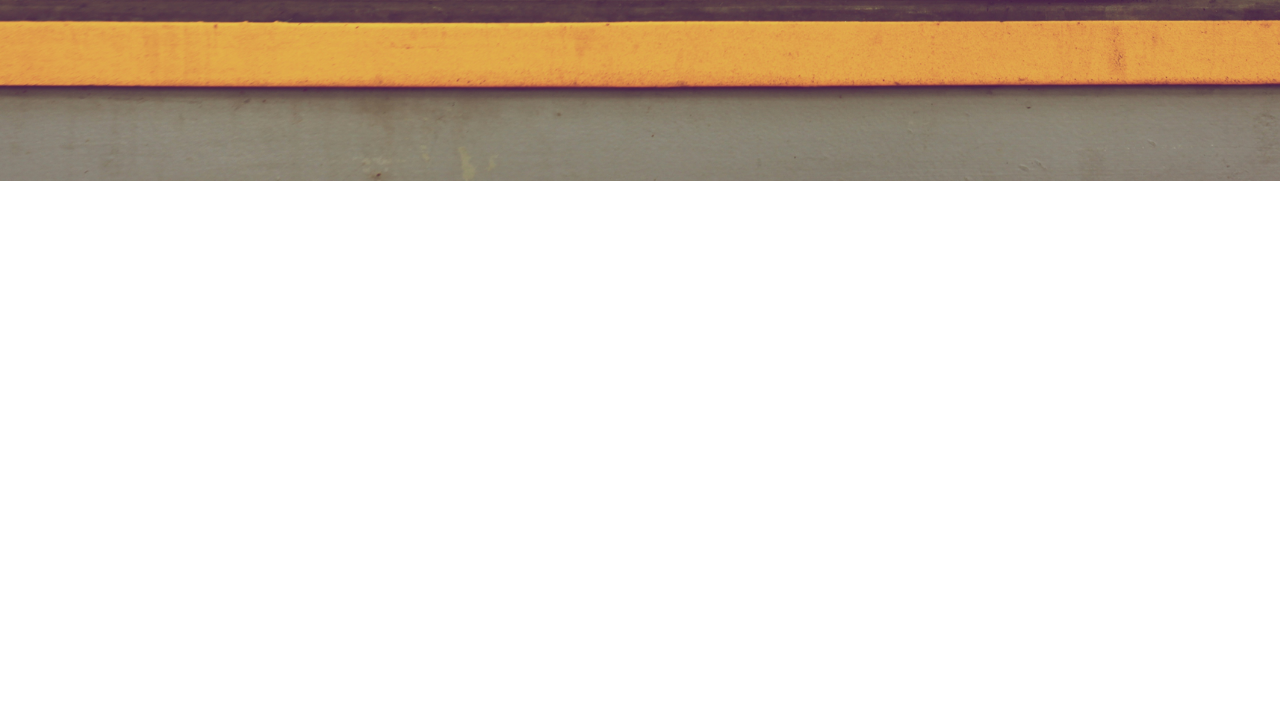
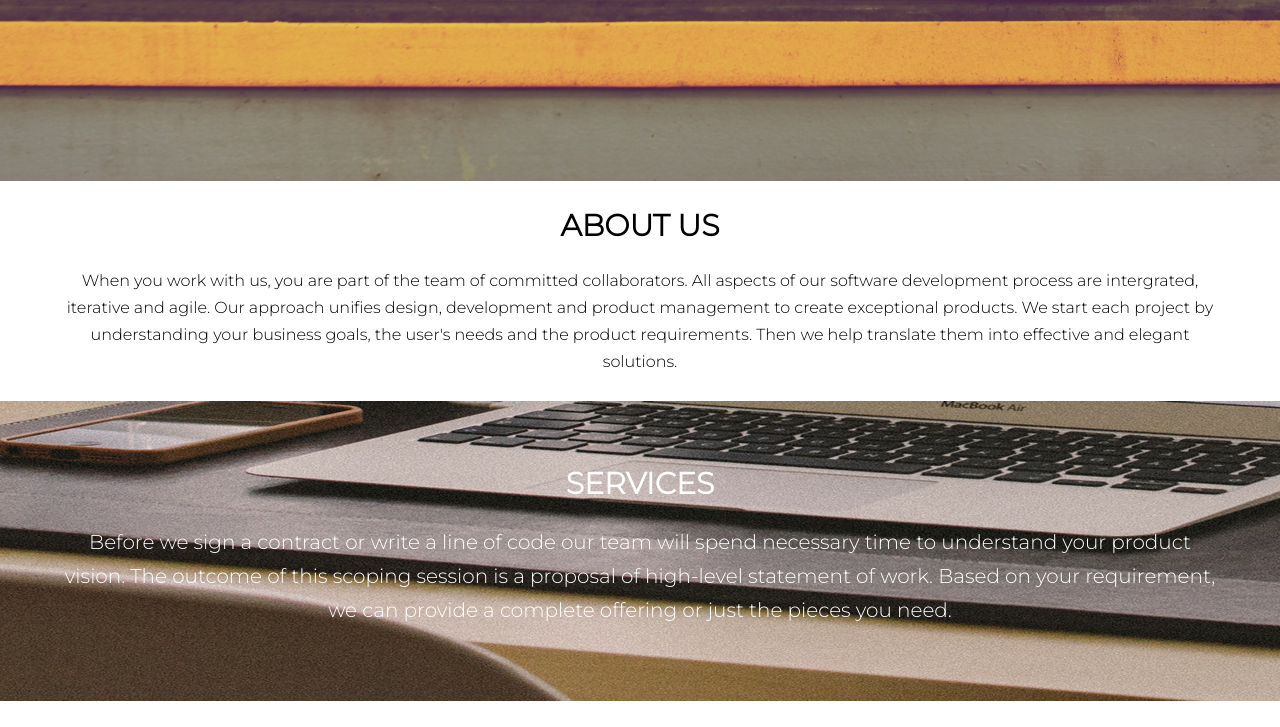
Before and after one commit to ismailPervez/delani-studio-clone, a plain HTML site: page index.html in a window 1280 px wide. Shown: the part 619-1346 px from the top of the page. Before the commit the page ends 800 px from the top, so only its background shows below. Drawn offline with nearby package versions, Linux system fonts and the light colour scheme.

Commit message:
this is the 4th commit - i have added the about us and services sections

```diff
--- a/index.html
+++ b/index.html
@@ -22,6 +22,29 @@
             </div>
         </div>
     </header>
+    <main>
+        <section class="about">
+            <article>
+                <h2>about us</h2>
+                <p>
+                    When you work with us, you are part of the team of committed collaborators. All aspects of our software development process are intergrated, iterative and agile.
+                    Our approach unifies design, development and product management to create exceptional products.
+                    We start each project by understanding your business goals, the user's needs and the product requirements.
+                    Then we help translate them into effective and elegant solutions.
+                </p>
+            </article>
+        </section>
+        <section class="services">
+            <article>
+                <h2>services</h2>
+                <p>
+                    Before we sign a contract or write a line of code our team will spend necessary time to understand your product vision.
+                    The outcome of this scoping session is a proposal of high-level statement of work.
+                    Based on your requirement, we can provide a complete offering or just the pieces you need.
+                </p>
+            </article>
+        </section>
+    </main>
     <!--jquery cdn-->
     <script src="https://cdnjs.cloudflare.com/ajax/libs/jquery/3.6.0/jquery.min.js" integrity="sha512-894YE6QWD5I59HgZOGReFYm4dnWc1Qt5NtvYSaNcOP+u1T9qYdvdihz0PPSiiqn/+/3e7Jo4EaG7TubfWGUrMQ==" crossorigin="anonymous" referrerpolicy="no-referrer"></script>
     <!--end jquery cdn-->
--- a/style.css
+++ b/style.css
@@ -89,3 +89,45 @@ header .intro-text {
         top: 10%;
     }
 }
+
+/* main */
+main {
+    margin: 2% 0;
+}
+
+.about {
+    text-align: center;
+    margin: 0 5%;
+    margin-bottom: 2%;
+}
+
+.about h2 {
+    text-transform: uppercase;
+    font-size: 30px;
+    margin-bottom: 2%;
+}
+
+.about p {
+    line-height: 1.7em;
+}
+
+/* services */
+.services {
+    width: 100%;
+    height: 300px;
+    background-image: url("./assets/backgrounds/s_image.jpg");
+    color: white;
+    text-align: center;
+    padding: 5%;
+}
+
+.services h2 {
+    text-transform: uppercase;
+    font-size: 30px;
+    margin-bottom: 2%;
+}
+
+.services p {
+    line-height: 1.7em;
+    font-size: 20px;
+}
```
